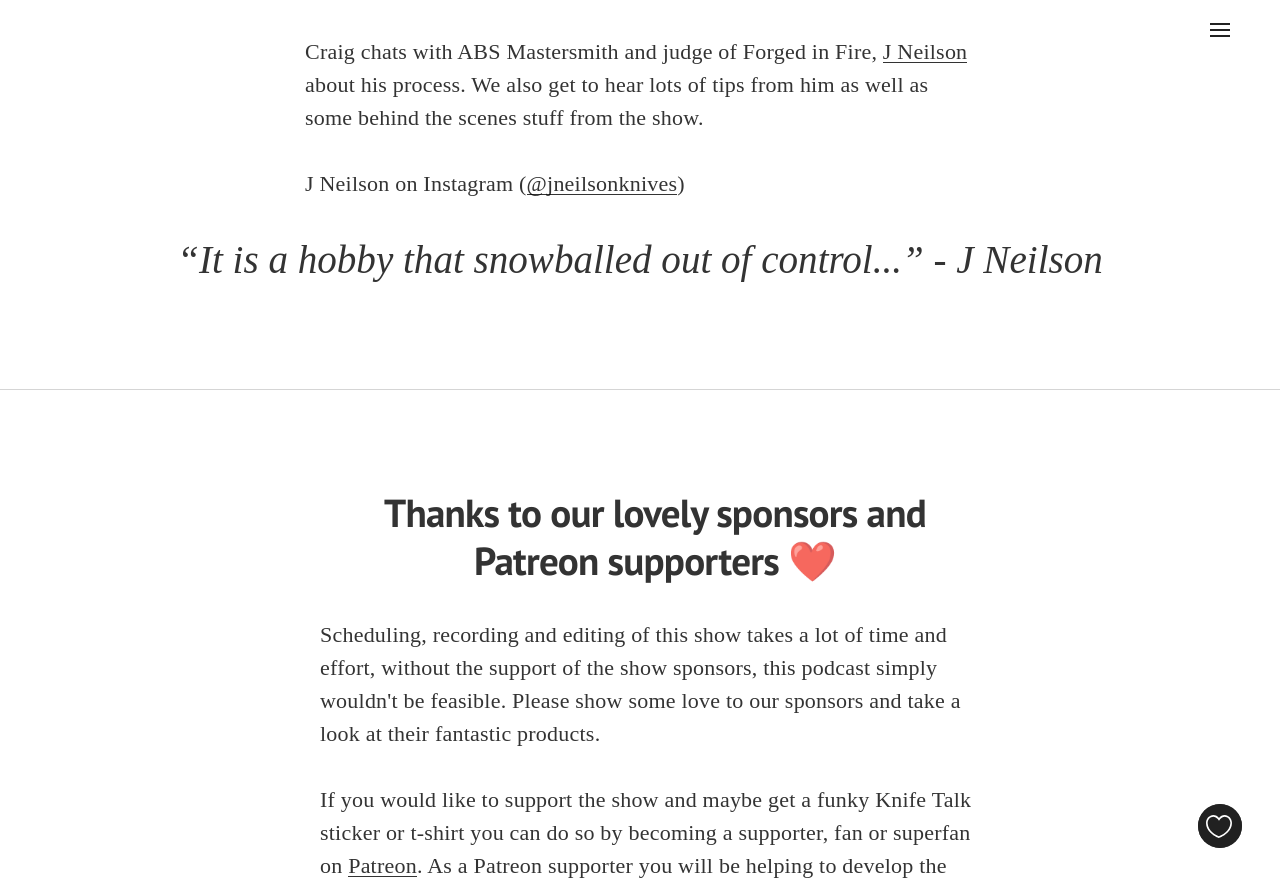
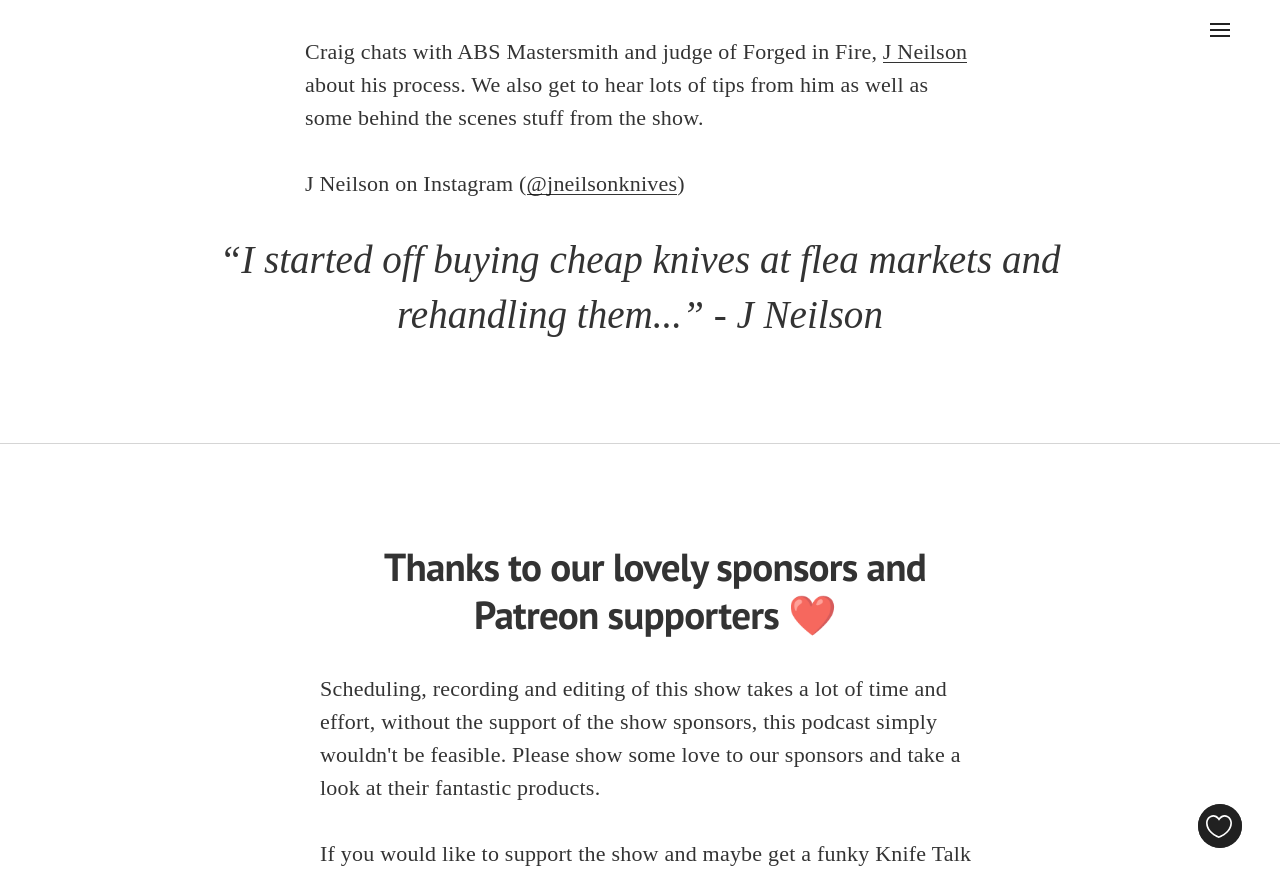
Before and after one commit to craiglockwood/knifetalk, a Jekyll site: the page built from _posts/2018-01-17-j-neilson.markdown, in a window 1280 px wide and 900 px high, scrolled down 736 px, cut to the strip 22-900 px from the top of the window. Built offline with Jekyll 4.4.1, drawn with Linux system fonts in a browser that asks for light colours; nearby versions of some CDN libraries; some web fonts are replaced; Markdown is read by kramdown in place of the engine named in the settings.

Commit message:
add J Neilson

```diff
--- a/_posts/2018-01-17-j-neilson.markdown
+++ b/_posts/2018-01-17-j-neilson.markdown
@@ -24,4 +24,4 @@
 
 
 
-<blockquote class="largeQuote">“It is a hobby that snowballed out of control...” - J Neilson</blockquote>
+<blockquote class="largeQuote">“I started off buying cheap knives at flea markets and rehandling them...” - J Neilson</blockquote>
```
